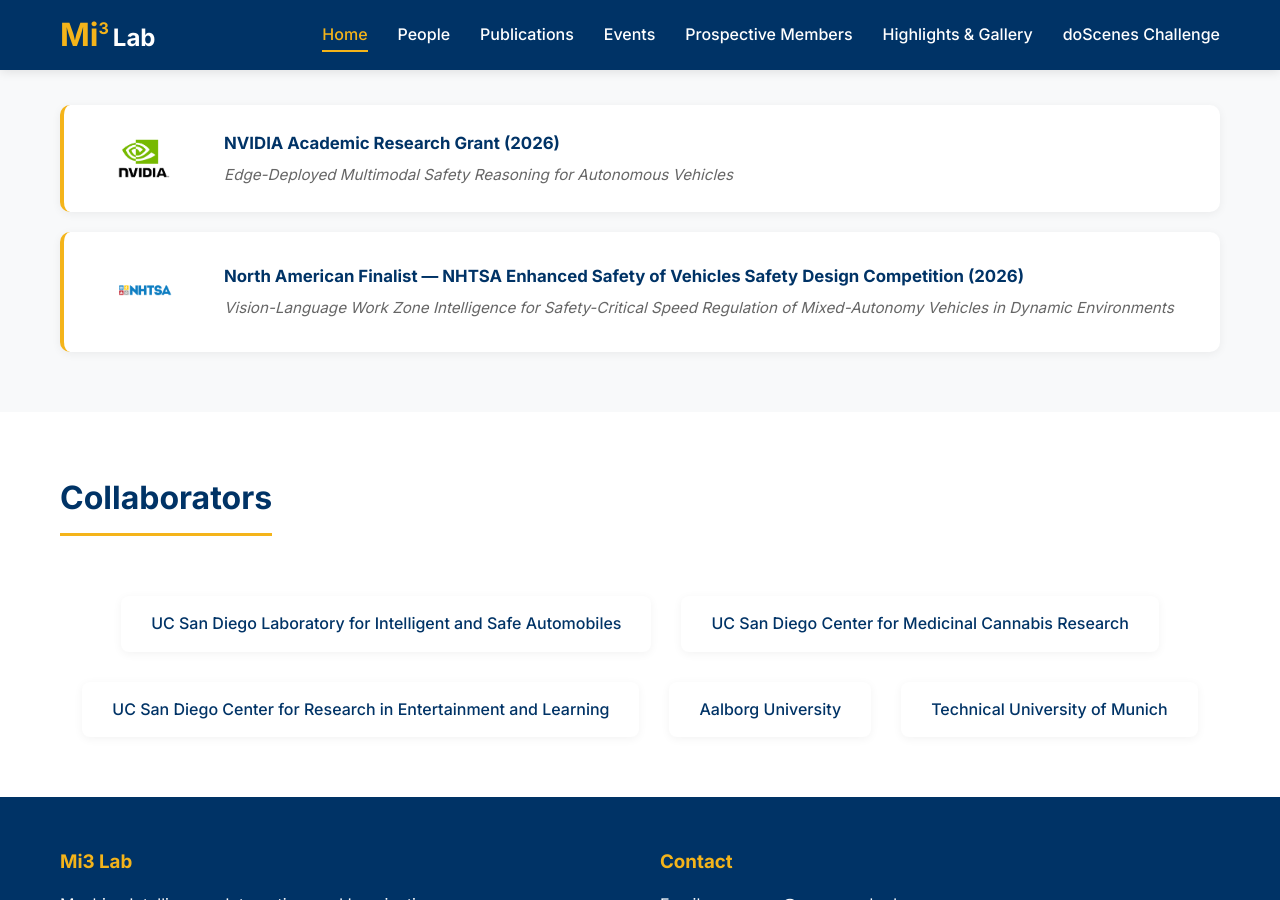
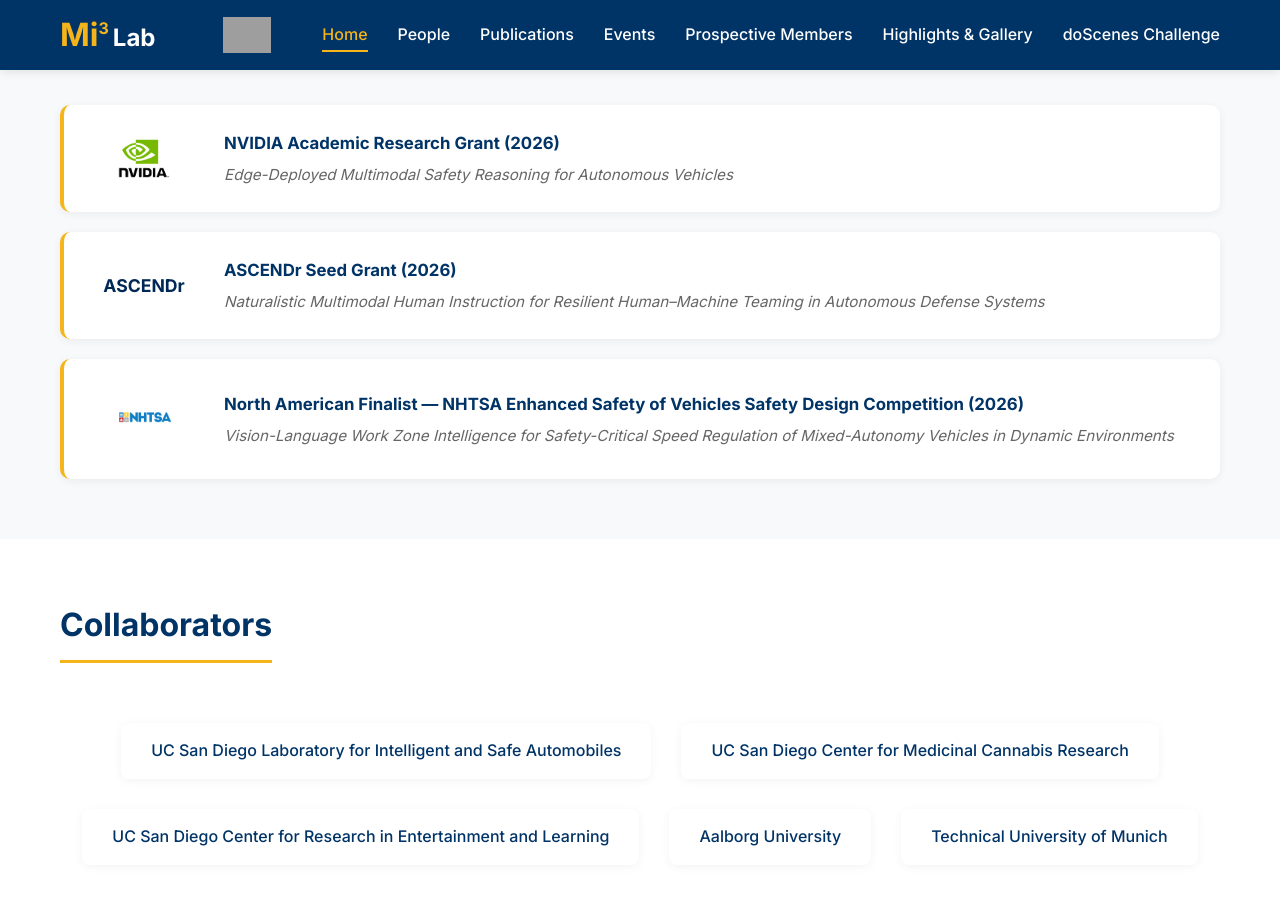
Before and after one commit to Mi3-Lab/mi3-lab.github.io, a Jekyll site: the page built from index.html, in a window 1280 px wide and 900 px high, scrolled down 2414 px. Built offline with Jekyll 4.4.1, drawn with Linux system fonts in a browser that asks for light colours; grey boxes are pictures that could not be loaded.

Commit message:
Add UC Merced logo to header; add ASCENDr seed grant to recognition
Co-Authored-By: Claude Sonnet 4.6 <noreply@anthropic.com>

```diff
--- a/_layouts/default.html
+++ b/_layouts/default.html
@@ -17,6 +17,9 @@
         <a href="{{ '/' | relative_url }}" class="site-logo">
           <span class="logo-text">Mi<sup>3</sup></span>
           <span class="logo-subtitle">Lab</span>
+        </a>
+        <a href="https://ucmerced.edu" target="_blank" rel="noopener" style="display:flex;align-items:center;margin-left:1rem;">
+          <img src="{{ '/assets/images/logos/Uc_merced_logo.png' | relative_url }}" alt="UC Merced" style="height:36px;width:auto;">
         </a>
         <nav class="site-nav">
           <button class="nav-toggle" type="button" aria-label="Toggle navigation" aria-expanded="false" aria-controls="site-navigation">
--- a/index.html
+++ b/index.html
@@ -101,6 +101,13 @@ title: Home
         </div>
       </div>
       <div class="recognition-item">
+        <div class="recognition-logo" style="font-weight:700;font-size:1.1rem;color:#002856;text-align:center;line-height:1.2;">ASCENDr</div>
+        <div class="recognition-content">
+          <h3>ASCENDr Seed Grant (2026)</h3>
+          <p><em>Naturalistic Multimodal Human Instruction for Resilient Human–Machine Teaming in Autonomous Defense Systems</em></p>
+        </div>
+      </div>
+      <div class="recognition-item">
         <div class="recognition-logo">
           <img src="/assets/images/logos/nhtsa-brand.png" alt="NHTSA">
         </div>
```
